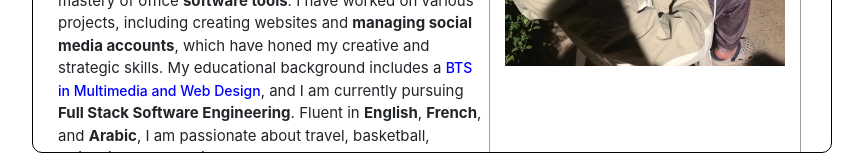
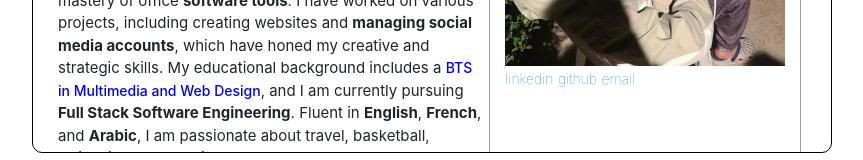
Before and after one commit to yassineboucham/portfolio, a plain HTML site: page public/profil.html in a window 1280 px wide. Shown: the part 497-657 px from the top of the page, without its empty margins (208-1071 px from the left). Drawn offline with nearby package versions, Linux system fonts and the light colour scheme; a web font is replaced by a local one.

Commit message:
add links

```diff
--- a/public/profil.html
+++ b/public/profil.html
@@ -195,6 +195,9 @@
                 <h5>Code Grilled</h5>
                 <p> When My Code Is Toast</p>
                 <img src="../assets/images/my_img.webp" alt="">
+                <a href="https://www.linkedin.com/in/yassine-boucham-9597b4282/">linkedin</a>
+                <a href="https://github.com/yassineboucham">github</a>
+                <a href="mailto:yassineboucham11@gmail.com">email</a>
             </div>
         </div>
     </div>
```
Also changed, not shown: assets/images/email-svgrepo-com.svg (added), assets/images/github-svgrepo-com (1).svg (added), assets/images/linkedin-161-svgrepo-com.svg (added).
